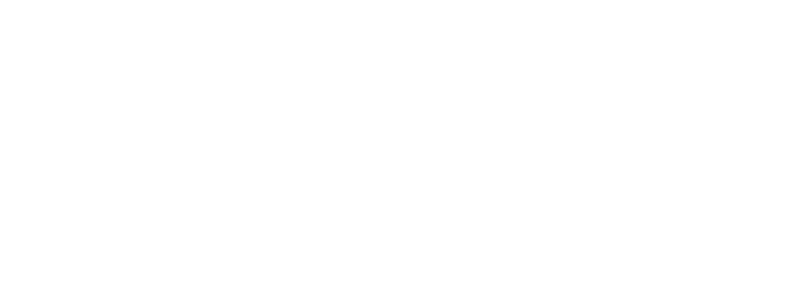
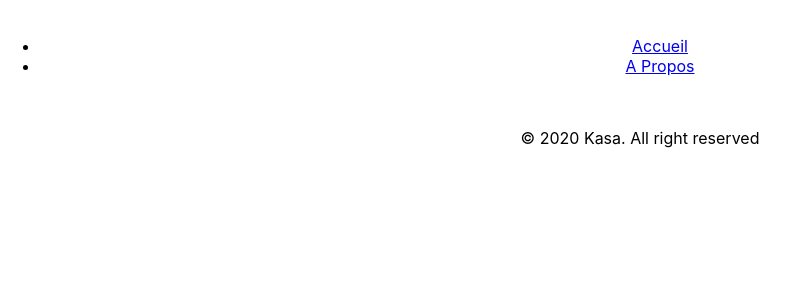
Before and after one commit to Hans-Schmit/kasa, a React (Create React App) app: page / in a window 1280 px wide. Shown: the top 300 px of the page, without its empty margins (0-799 px from the left). Built offline with nearby package versions, Linux system fonts and the light colour scheme.

Commit message:
Progressed on header and footer

```diff
--- a/src/components/Footer.js
+++ b/src/components/Footer.js
@@ -2,9 +2,12 @@ import React from 'react';
 
 const Footer = () => {
     return (
-        <div>
-
-        </div>
+        <>
+            <footer>
+                <img src='' alt=''></img>
+                <p>© 2020 Kasa. All right reserved</p>
+            </footer>
+        </>
     );
 };
 
--- a/src/components/Header.js
+++ b/src/components/Header.js
@@ -1,10 +1,19 @@
 import React from 'react';
+import { Link } from 'react-router-dom'
 
 const Header = () => {
     return (
-        <div>
-
-        </div>
+        <>
+            <header>
+                <img src='' alt=''></img>
+                <nav>
+                    <ul>
+                        <li><Link to='/home'>Accueil</Link></li>
+                        <li><Link to='/a-propos'>A Propos</Link></li>
+                    </ul>
+                </nav>
+            </header>
+        </>
     );
 };
 
```
